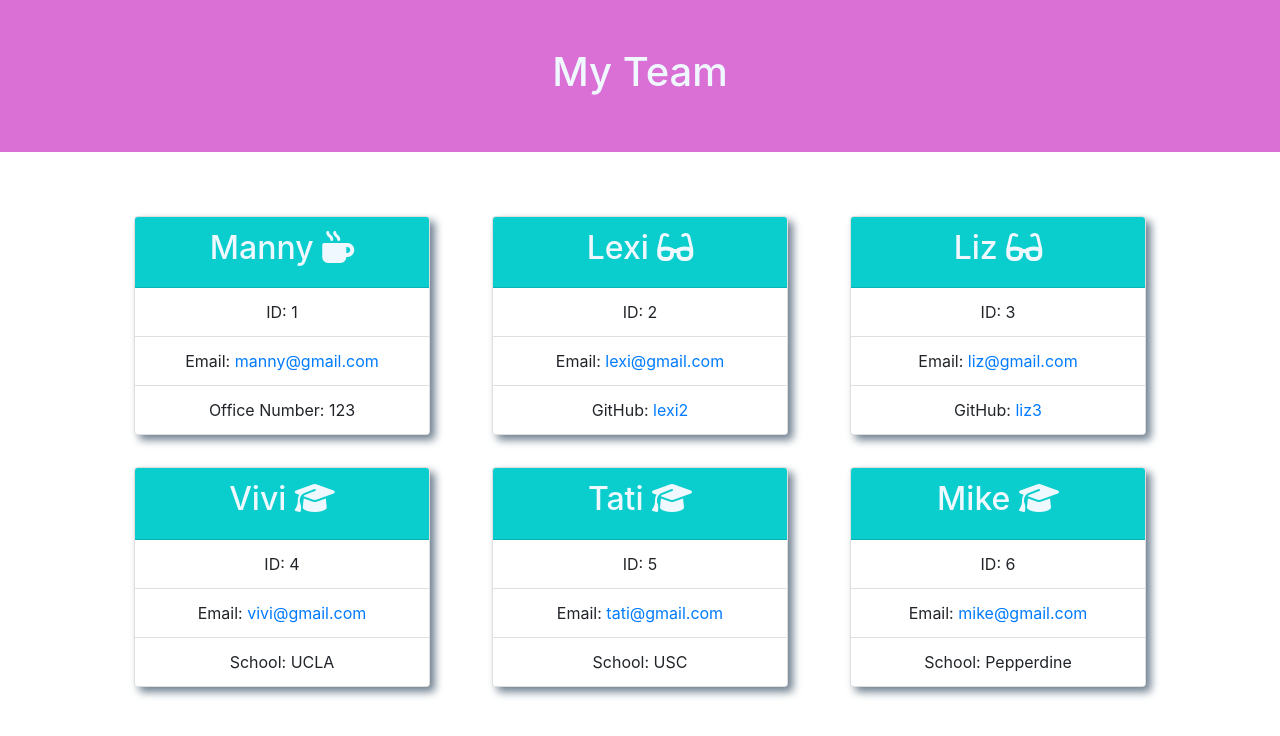
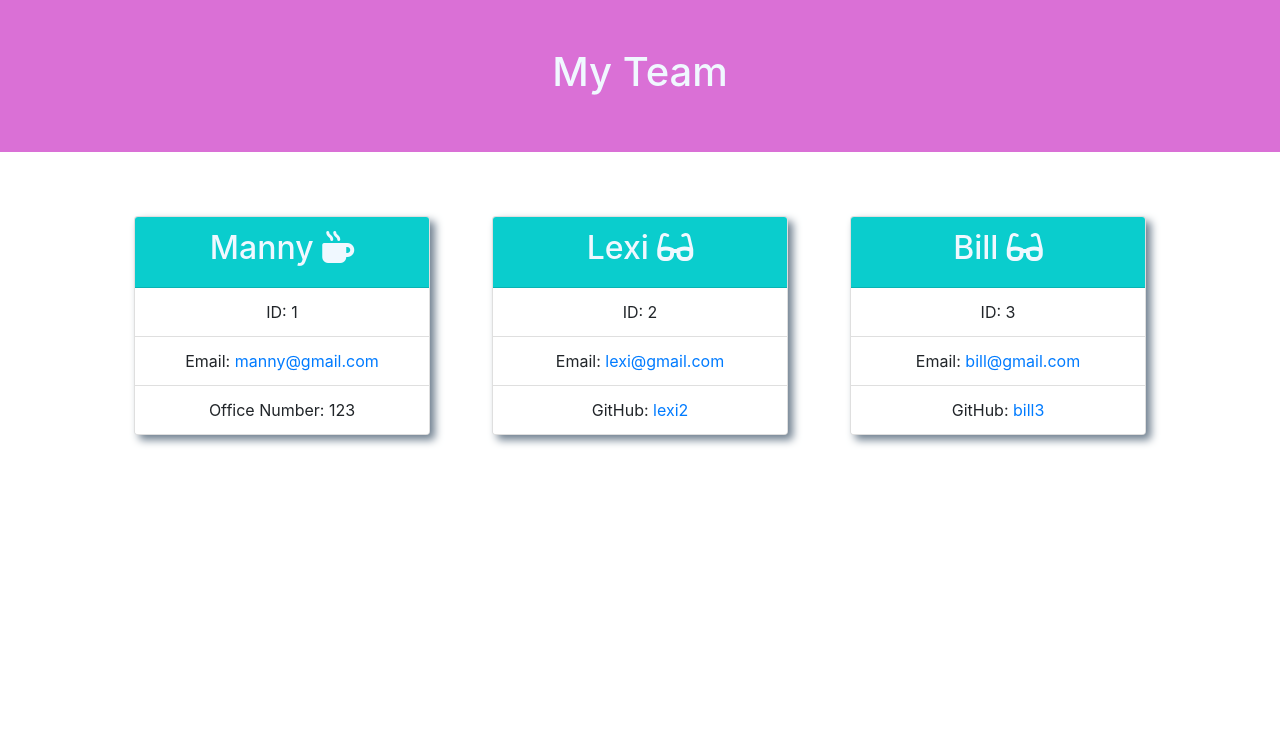
Before and after one commit to Babylex710/Team-Profile-Generator, a website: page dist/team.html in a window 1280 px wide. Drawn offline with nearby package versions, Linux system fonts and the light colour scheme.

```diff
--- a/dist/team.html
+++ b/dist/team.html
@@ -48,45 +48,12 @@
         </article><article class="col-md-4">
             <div class="card">
                 <div class="card-header">
-                    <h2>Liz <i class="fa-solid fa-glasses"></i></h2>
+                    <h2>Bill <i class="fa-solid fa-glasses"></i></h2>
                 </div>
                 <ul class="list-group list-group-flush">
                     <li class="list-group-item">ID: 3</li>
-                    <li class="list-group-item">Email: <a href="liz@gmail.com">liz@gmail.com</a></li>
-                    <li class="list-group-item">GitHub: <a href="https://www.github.com/liz3">liz3</a></li>
-                </ul>
-            </div>
-        </article><article class="col-md-4">
-            <div class="card">
-                <div class="card-header">
-                    <h2>Vivi <i class="fa-solid fa-graduation-cap"></i></h2>
-                </div>
-                <ul class="list-group list-group-flush">
-                    <li class="list-group-item">ID: 4</li>
-                    <li class="list-group-item">Email: <a href="vivi@gmail.com">vivi@gmail.com</a></li>
-                    <li class="list-group-item">School: UCLA</li>
-                </ul>
-            </div>
-        </article><article class="col-md-4">
-            <div class="card">
-                <div class="card-header">
-                    <h2>Tati <i class="fa-solid fa-graduation-cap"></i></h2>
-                </div>
-                <ul class="list-group list-group-flush">
-                    <li class="list-group-item">ID: 5</li>
-                    <li class="list-group-item">Email: <a href="tati@gmail.com">tati@gmail.com</a></li>
-                    <li class="list-group-item">School: USC</li>
-                </ul>
-            </div>
-        </article><article class="col-md-4">
-            <div class="card">
-                <div class="card-header">
-                    <h2>Mike <i class="fa-solid fa-graduation-cap"></i></h2>
-                </div>
-                <ul class="list-group list-group-flush">
-                    <li class="list-group-item">ID: 6</li>
-                    <li class="list-group-item">Email: <a href="mike@gmail.com">mike@gmail.com</a></li>
-                    <li class="list-group-item">School: Pepperdine</li>
+                    <li class="list-group-item">Email: <a href="bill@gmail.com">bill@gmail.com</a></li>
+                    <li class="list-group-item">GitHub: <a href="https://www.github.com/bill3">bill3</a></li>
                 </ul>
             </div>
         </article>
```
Also changed, not shown: README.md.
